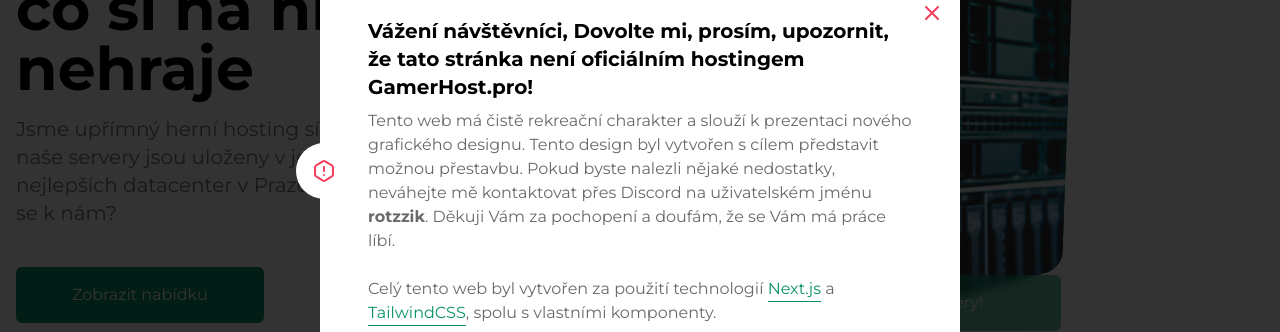
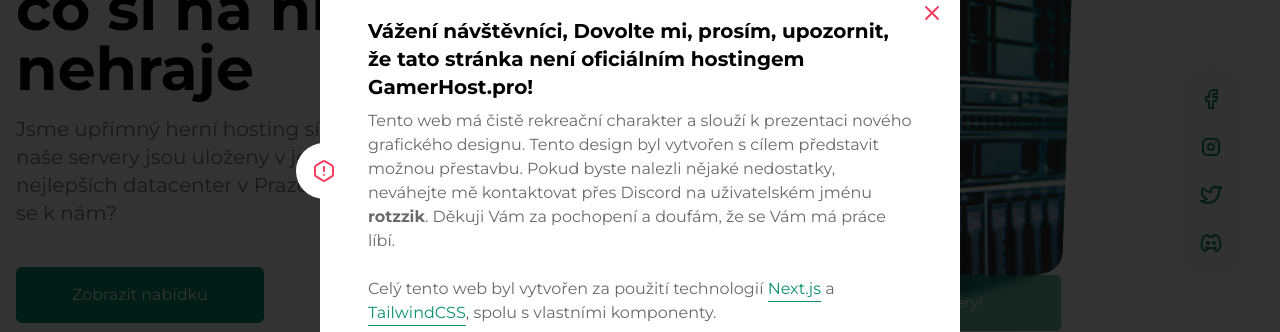
Before and after one commit to vciernava/gamerhostfrontend, a Next.js app: page / in a window 1280 px wide. Shown: the part 229-561 px from the top of the page. Built offline with nearby package versions, Linux system fonts and the light colour scheme.

Commit message:
změna barev u benefitů, přidání sociálního baru

```diff
--- a/src/app/globals.css
+++ b/src/app/globals.css
@@ -82,8 +82,14 @@
     @apply block;
   }
 
-  nav a:after {
+  nav a:after,
+  .category-item:after,
+  .social-link:after {
     @apply hidden;
+  }
+
+  .social-link {
+    @apply p-2 hover:text-white hover:bg-primary-700 rounded-full;
   }
 
   .nav-links > .link {
@@ -148,10 +154,6 @@
     @apply bg-opacity-90;
   }
 
-  .category-item:after {
-    @apply hidden;
-  }
-
   .category-item.category-servers {
     @apply bg-[url('/images/placeholder-blog.jpg')];
   }
--- a/src/app/page.tsx
+++ b/src/app/page.tsx
@@ -1,10 +1,12 @@
 import Benefits from '@/components/Benefits';
 import Categories from '@/components/Categories';
 import MainHeader from '@/components/MainHeader';
+import SocialsBar from '@/components/SocialsBar';
 
 export default function Home() {
   return (
     <>
+      <SocialsBar />
       <MainHeader />
       <Benefits />
       <Categories />
--- a/src/components/Benefits/index.tsx
+++ b/src/components/Benefits/index.tsx
@@ -51,7 +51,7 @@
 
 const BenefitsItemContainer = ({ children }: { children: ReactNode }) => {
   return (
-    <div className='flex flex-row flex-nowrap items-center gap-5 bg-primary-100 cursor-pointer hover:scale-110 transition-transform rounded-md p-4'>
+    <div className='flex flex-row flex-nowrap items-center gap-5 bg-gray-50 cursor-pointer hover:scale-110 transition-transform rounded-md p-4'>
       {children}
     </div>
   );
--- /dev/null
+++ b/src/components/SocialsBar/index.tsx
@@ -0,0 +1,36 @@
+import {
+  IconBrandDiscord,
+  IconBrandFacebook,
+  IconBrandInstagram,
+  IconBrandTwitter,
+} from '@tabler/icons-react';
+import Link from 'next/link';
+
+const SocialsBar = () => {
+  return (
+    <div className='fixed right-10 top-1/2 -translate-y-1/2 rounded-full p-2 bg-gray-50 border border-secondary-100 z-10'>
+      <div className='flex flex-col gap-2'>
+        <Link
+          href='https://www.facebook.com/gamerhost.pro'
+          className='social-link'
+        >
+          <IconBrandFacebook />
+        </Link>
+        <Link
+          href='https://www.instagram.com/gamerhostpro/'
+          className='social-link'
+        >
+          <IconBrandInstagram />
+        </Link>
+        <Link href='https://twitter.com/gamerhostpro' className='social-link'>
+          <IconBrandTwitter />
+        </Link>
+        <Link href='https://discord.gamerhost.pro/' className='social-link'>
+          <IconBrandDiscord />
+        </Link>
+      </div>
+    </div>
+  );
+};
+
+export default SocialsBar;
```
